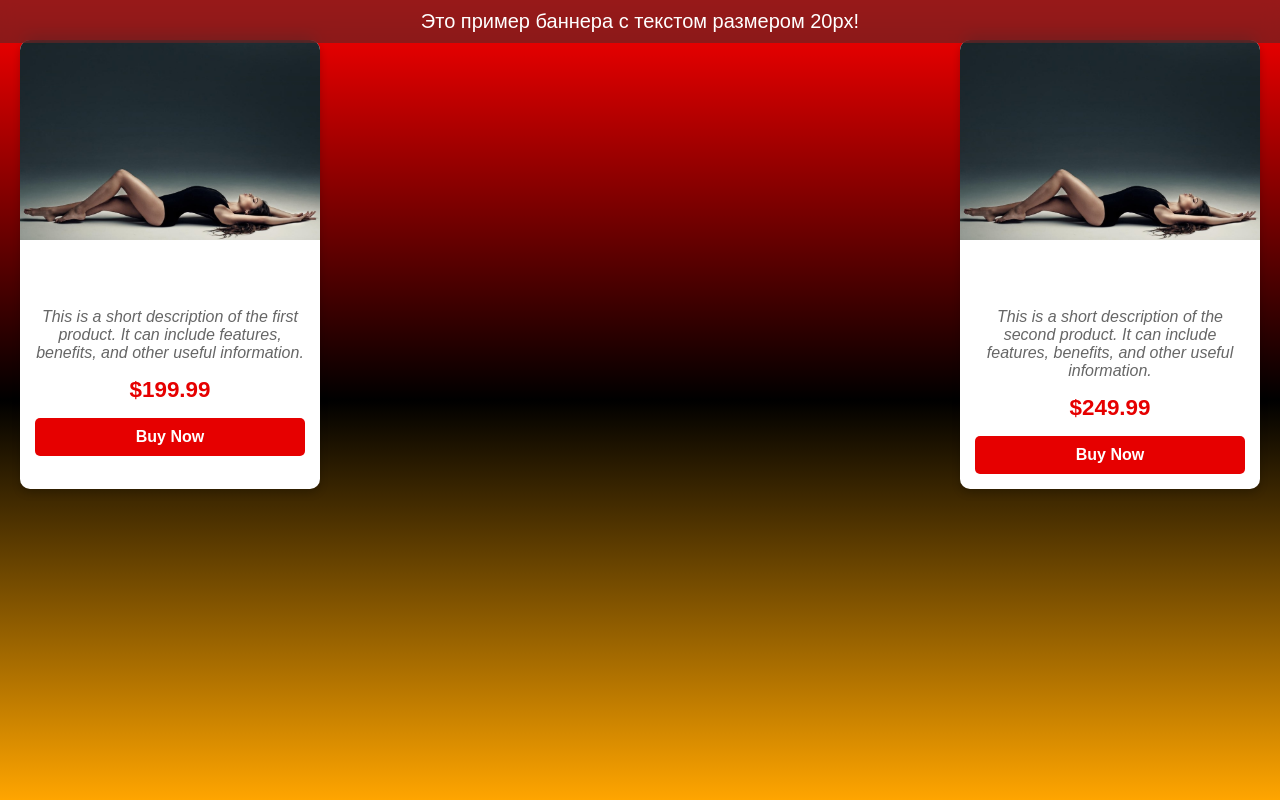
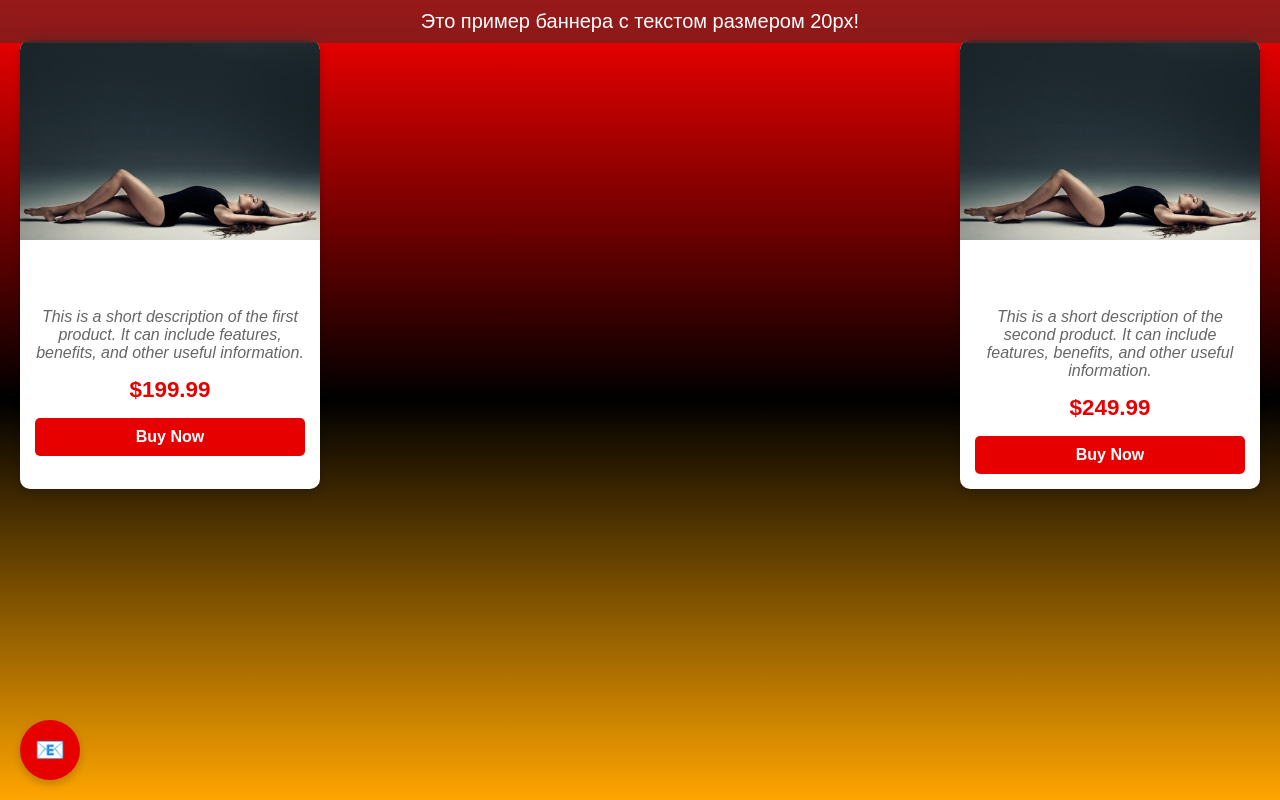
Before and after one commit to Tamoyoku/Odaliska.uz, a plain HTML site: page index.html in a window 1280 px wide. Drawn offline with Linux system fonts and the light colour scheme.

Commit message:
Update index.html

```diff
--- a/index.html
+++ b/index.html
@@ -34,6 +34,6 @@
             </div>
         </div>
     </div>
-
+    <a href="mailto:your-email@example.com" class="contact-button">📧</a>
 </body>
 </html>
```
